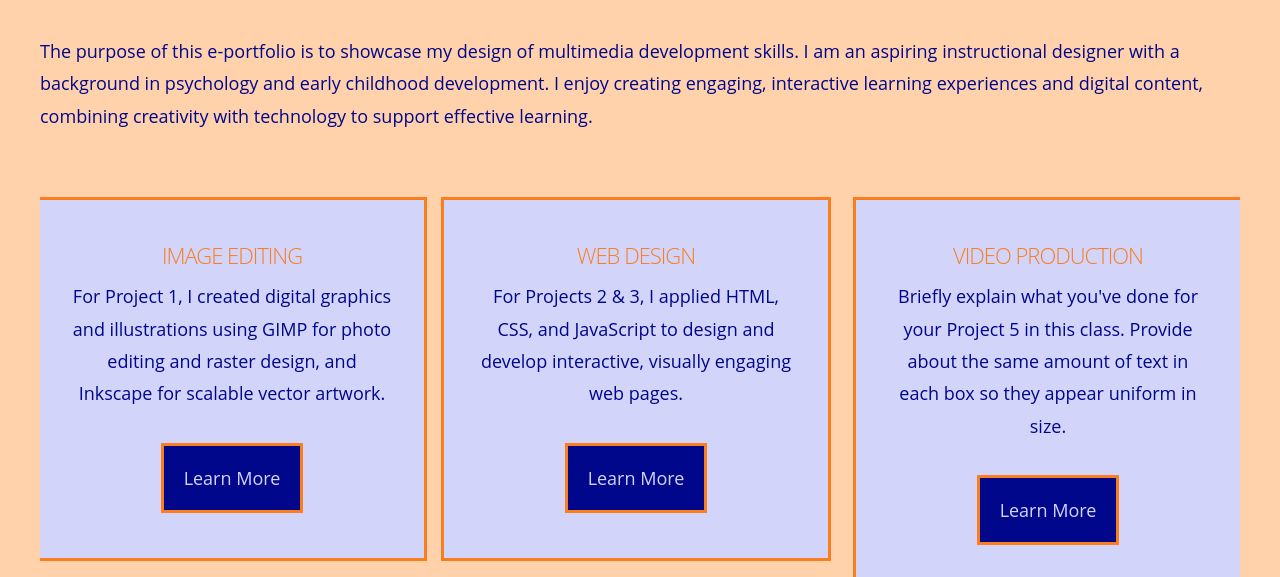
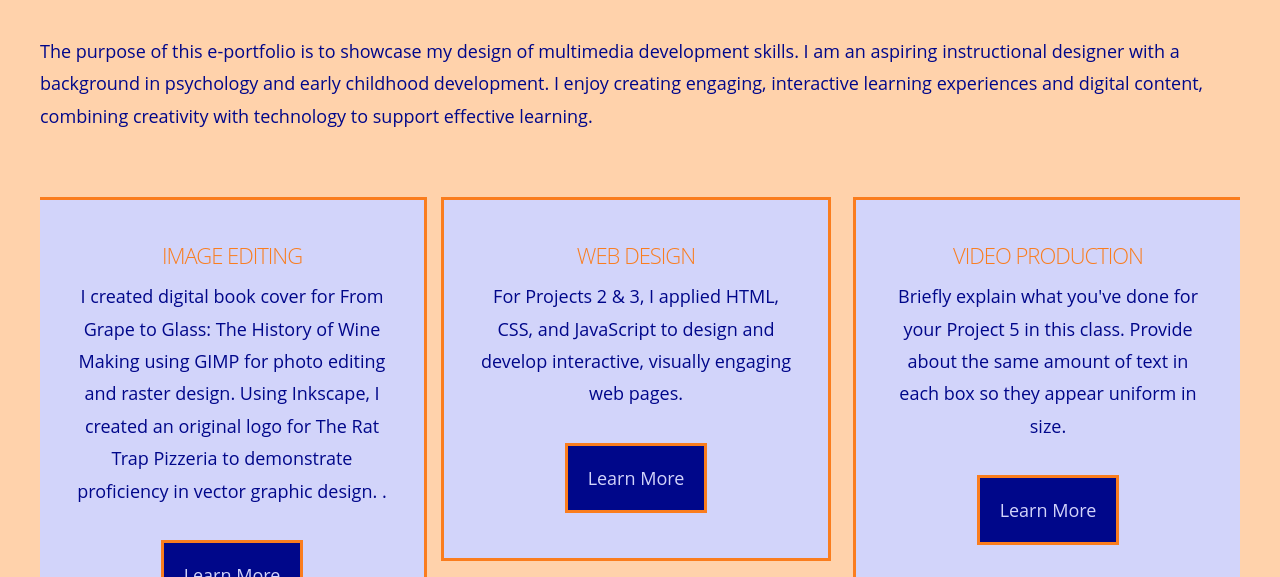
Before and after one commit to samsuttie97-eng/eportfolio, a plain HTML site: page index.html in a window 1280 px wide. Shown: the part 223-800 px from the top of the page. Drawn offline with Linux system fonts and the light colour scheme.

Commit message:
Update index.html

```diff
--- a/index.html
+++ b/index.html
@@ -78,7 +78,7 @@ Released   : 20130406
 				<div class="content">
 
 					<h2>Image Editing</h2>
-					<p>For Project 1, I created digital graphics and illustrations using GIMP for photo editing and raster design, and Inkscape for scalable vector artwork.</p>
+					<p>I created digital book cover for From Grape to Glass: The History of Wine Making using GIMP for photo editing and raster design. Using Inkscape, I created an original logo for The Rat Trap Pizzeria to demonstrate proficiency in vector graphic design.  .</p>
 					<a href="image.html" class="button">Learn More</a>
 				</div>
 			</div>
```
